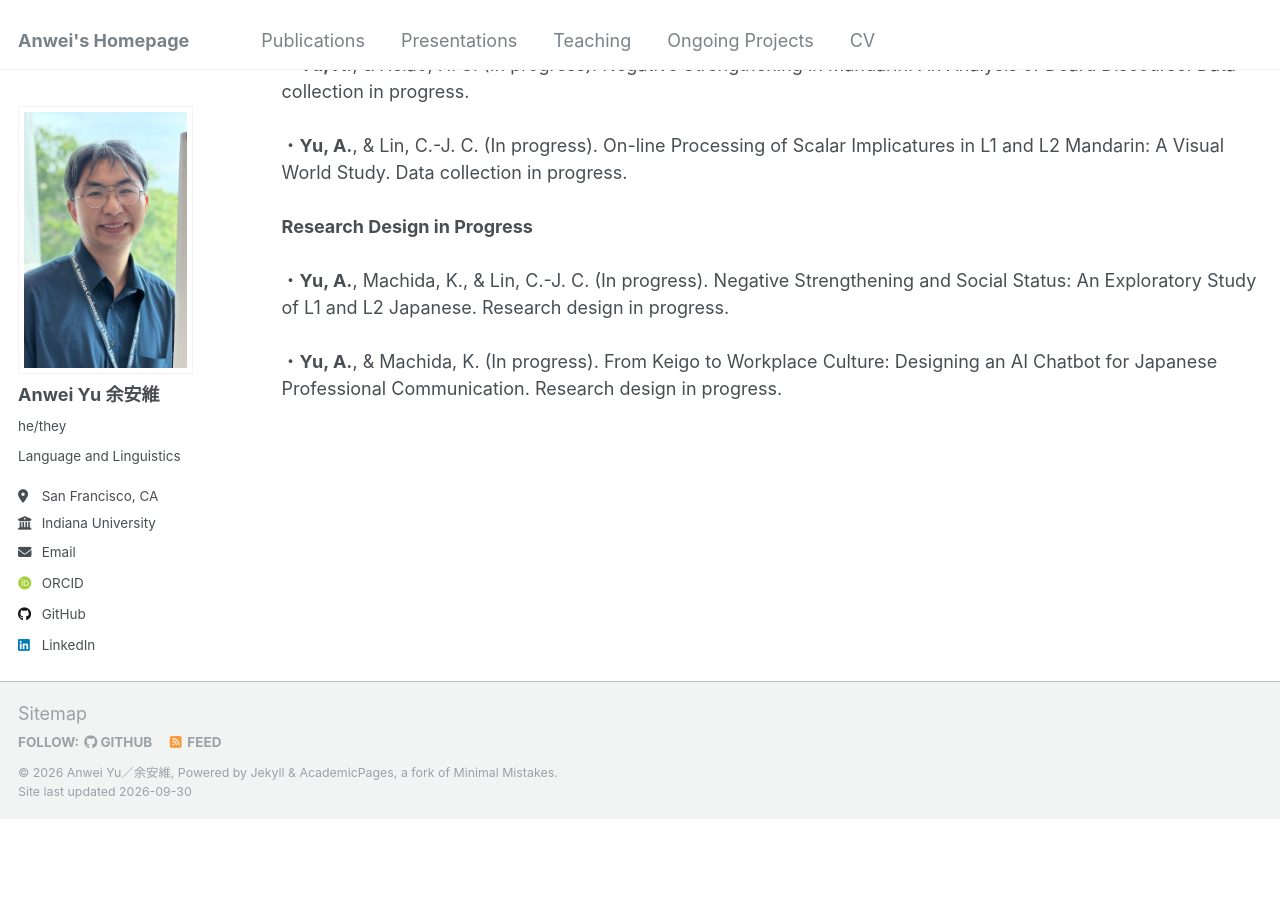
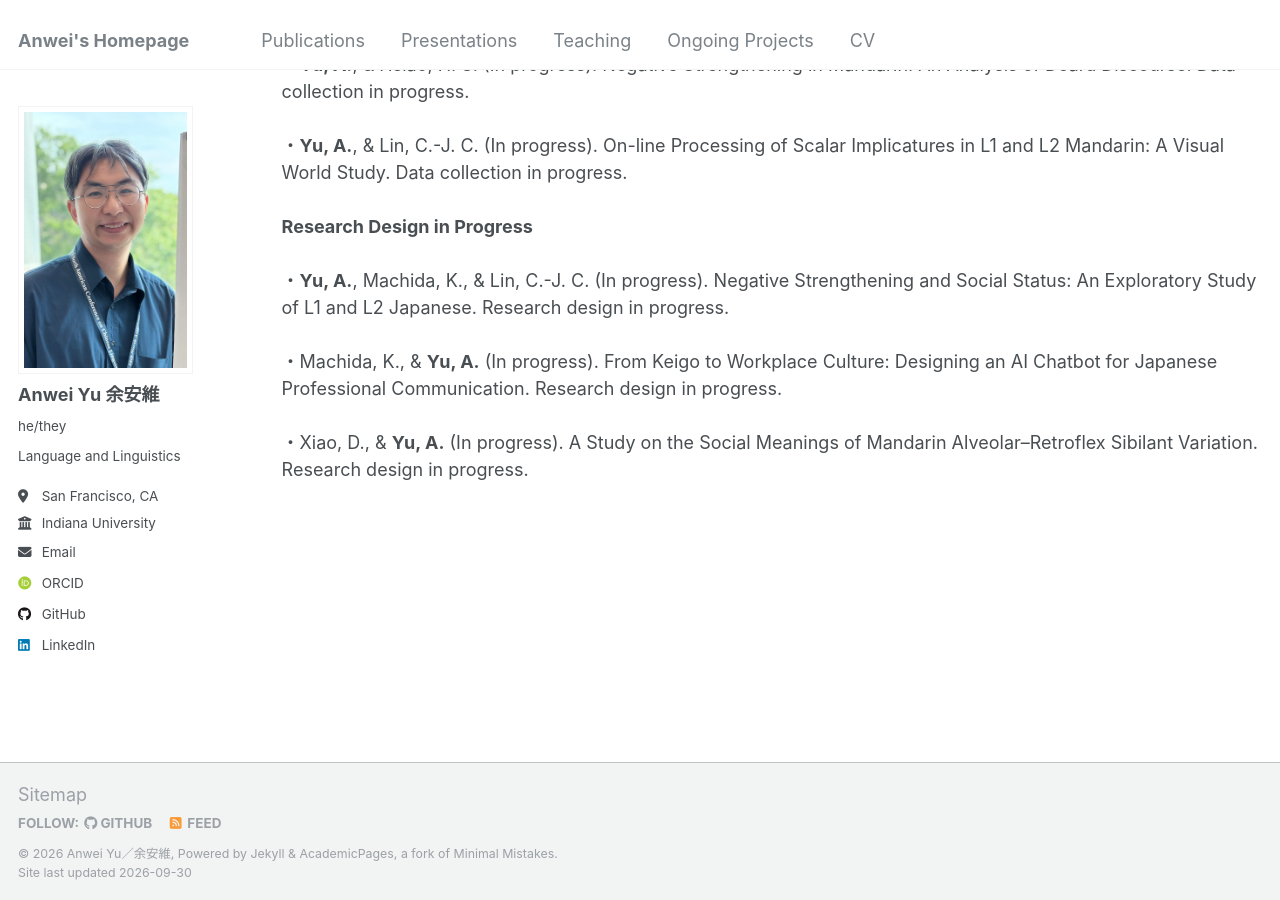
Before and after one commit to anweiyu/anweiyu.github.io, a Jekyll site: the page built from _pages/wip.html, in a window 1280 px wide and 900 px high, scrolled down 826 px. Built offline with Jekyll 4.4.1, drawn with Linux system fonts in a browser that asks for light colours; some web fonts are replaced; before the commit the page ends 1645 px from its top, so only the background shows below that.

Commit message:
Update wip.html

```diff
--- a/_pages/wip.html
+++ b/_pages/wip.html
@@ -21,4 +21,5 @@ author_profile: true
 
 <strong>Research Design in Progress</strong><br><br>
 ・<strong>Yu, A.</strong>, Machida, K., & Lin, C.-J. C. (In progress). Negative Strengthening and Social Status: An Exploratory Study of L1 and L2 Japanese. Research design in progress.<br><br>
-・<strong>Yu, A.</strong>, & Machida, K. (In progress). From Keigo to Workplace Culture: Designing an AI Chatbot for Japanese Professional Communication. Research design in progress.<br><br>
+・Machida, K., & <strong>Yu, A.</strong> (In progress). From Keigo to Workplace Culture: Designing an AI Chatbot for Japanese Professional Communication. Research design in progress.<br><br>
+・Xiao, D., & <strong>Yu, A.</strong> (In progress). A Study on the Social Meanings of Mandarin Alveolar–Retroflex Sibilant Variation. Research design in progress.<br><br>
```
